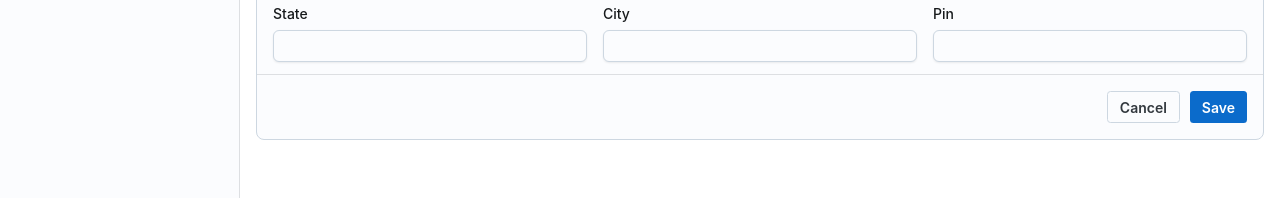
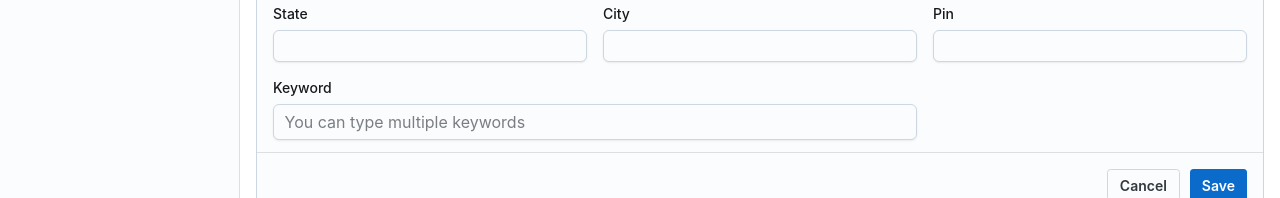
Before and after one commit to anighost1/pin-at-ranchi-admin, a React (Create React App) app: page /item/details/1 in a window 1280 px wide. Shown: the part 398-596 px from the top of the page. Built offline with nearby package versions, Linux system fonts and the light colour scheme; no server answers; the HTML template or start-up script is replaced by a standard one.

Commit message:
item and category update

```diff
--- a/src/components/CategoryDetails.jsx
+++ b/src/components/CategoryDetails.jsx
@@ -68,7 +68,8 @@ export default function CategoryDetails() {
             }
         } else {
             try {
-                console.log('edit')
+                const result = await configServ.updateCategory(formData)
+                console.log('Successfully updated')
             } catch (err) {
                 console.log(err)
             }
--- a/src/components/ItemDetails.jsx
+++ b/src/components/ItemDetails.jsx
@@ -16,6 +16,7 @@ import {
     CardOverflow,
     TabPanel,
     Grid,
+    Autocomplete
 } from '@mui/joy';
 import Tab, { tabClasses } from '@mui/joy/Tab';
 import { useParams } from 'react-router-dom';
@@ -75,7 +76,7 @@ export default function ItemDetails() {
 
 
     const handleSubmit = async () => {
-        // console.log(formData)
+        console.log(formData)
         if (!isEdit) {
             try {
                 const result = await configServ.addtems(formData)
@@ -85,7 +86,8 @@ export default function ItemDetails() {
             }
         } else {
             try {
-                console.log('edit')
+                const result = await configServ.updateItem(formData)
+                console.log('Successfully Updated')
             } catch (err) {
                 console.log(err)
             }
@@ -303,6 +305,19 @@ export default function ItemDetails() {
                                         />
                                     </FormControl>
                                 </Grid>
+                                <Grid xs={12} sm={8}>
+                                    <FormControl sx={{ flexGrow: 1 }}>
+                                        <FormLabel>Keyword</FormLabel>
+                                        <Autocomplete
+                                            placeholder='You can type multiple keywords'
+                                            options={[]}
+                                            freeSolo
+                                            multiple
+                                            value={formData.keyword || []}
+                                            onChange={(e, value) => { handleOnchangeSelect('keyword', value) }}
+                                        />
+                                    </FormControl>
+                                </Grid>
                             </Grid>
 
                             <CardOverflow sx={{ borderTop: '1px solid', borderColor: 'divider' }}>
--- a/src/services/config.js
+++ b/src/services/config.js
@@ -8,6 +8,10 @@ const getItems = (page = 1, limit = 10) => {
 
 const addtems = (data) => {
     return http.post(`/api/item`, data)
+}
+
+const updateItem = (data) => {
+    return http.put(`/api/item`, data)
 }
 
 const getItemById = (id) => {
@@ -40,6 +44,10 @@ const addCategory = (data) => {
     return http.post('/api/category', data)
 }
 
+const updateCategory = (data) => {
+    return http.put('/api/category', data)
+}
+
 const getCategoryById = (id) => {
     return http.get(`/api/category/${id}`)
 }
@@ -50,11 +58,13 @@ const getCategoryById = (id) => {
 const configServ = {
     getItems,
     addtems,
+    updateItem,
     getItemById,
     getImageByItemId,
     addImage,
     getCategories,
     addCategory,
+    updateCategory,
     getCategoryById,
 }
 
```
